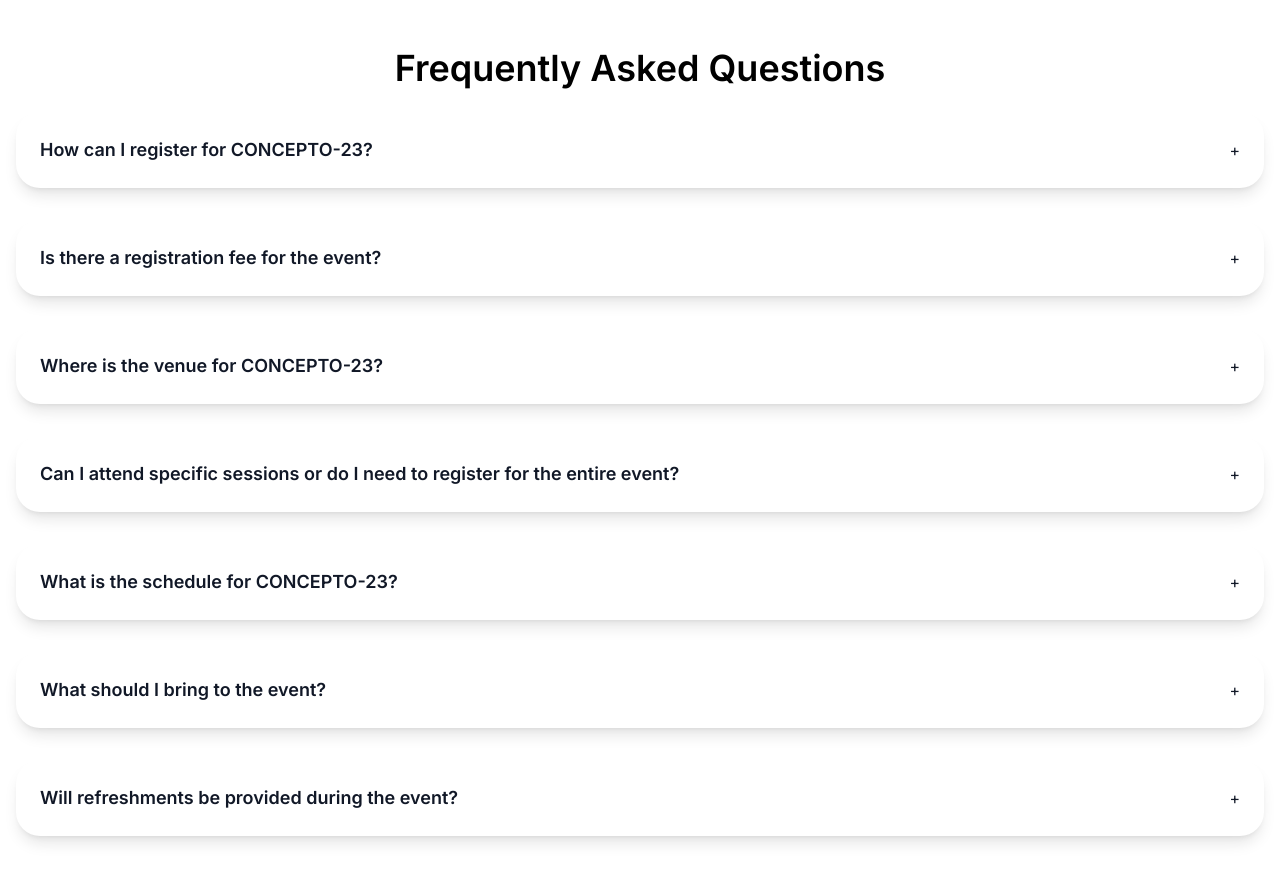
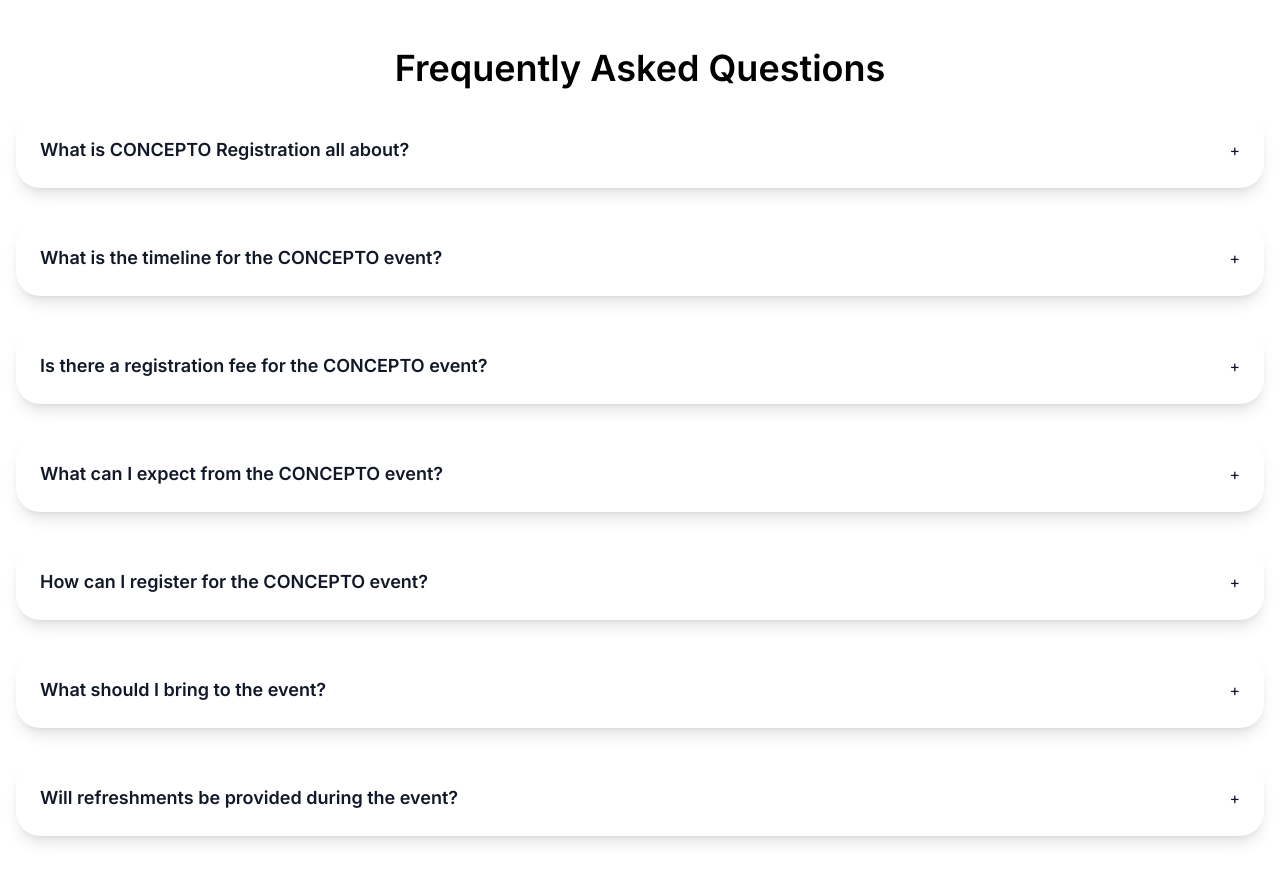
Before and after one commit to AkashSasikumar47/ieee-concepto-webiste, a Next.js app: page / in a window 1280 px wide. Shown: the part 3900-4782 px from the top of the page. Built offline with nearby package versions, Linux system fonts and the light colour scheme.

Commit message:
Update FAQ.tsx

```diff
--- a/components/FAQ/FAQ.tsx
+++ b/components/FAQ/FAQ.tsx
@@ -13,24 +13,24 @@
 
     const faqData = [
         {
-            question: 'How can I register for CONCEPTO-23?',
-            answer: 'To register for CONCEPTO-23, simply click the "REGISTER" button on our homepage, fill out the registration form, and complete the registration process. You\'ll receive a confirmation email once your registration is successful.',
+            question: 'What is CONCEPTO Registration all about?',
+            answer: 'CONCEPTO Registration is your gateway to an exceptional journey of concept and ideation. It\'s a carnival of opportunities presented by IEEE SRM Student Branch, offering a platform to showcase innovative ideas, understand business models, refine presentation skills, and unleash your techie potential. It\'s a two-day event designed to foster creativity, problem-solving, and innovation to address societal challenges.',
         },
         {
-            question: 'Is there a registration fee for the event?',
-            answer: 'No, CONCEPTO-23 is a free event. There is no registration fee, and all sessions and workshops are accessible at no cost.',
+            question: 'What is the timeline for the CONCEPTO event?',
+            answer: 'The CONCEPTO event spans two days: Day 1 focuses on exploring and creating, with sessions covering understanding business models, finding inspiration, interactive Q&A, networking, team building, and innovative thinking. Day 2 centers around presentation and excellence, with sessions on presentation tips, pitching essentials, refining pitches and presentations, pitching ideas to a panel, receiving feedback, and networking.',
         },
         {
-            question: 'Where is the venue for CONCEPTO-23?',
-            answer: 'CONCEPTO-23 will be held at TP 501/502. You can reach the venue by 9 am.',
+            question: 'Is there a registration fee for the CONCEPTO event?',
+            answer: 'Yes, IEEE SRM Student Branch is introducing registration fees for participants attending the CONCEPTO event. Individual registration is priced at only Rs. 99, and a team of two can register for only Rs. 149.',
         },
         {
-            question: 'Can I attend specific sessions or do I need to register for the entire event?',
-            answer: 'You have the flexibility to choose which sessions to attend. While we recommend registering for the entire event to maximize your experience, you can also register for specific sessions of interest.',
+            question: 'What can I expect from the CONCEPTO event?',
+            answer: 'CONCEPTO offers a valuable space to share and develop your concepts, whether you have a concrete solution to a specific problem or a collection of ideas that could lead to meaningful innovations. It\'s an opportunity to enhance and explore your professional skills, engage with like-minded participants, receive expert recommendations on effective presentations and pitching, and present your ideas in a business setting. The event also provides networking opportunities and the chance to celebrate your achievements.',
         },
         {
-            question: 'What is the schedule for CONCEPTO-23?',
-            answer: 'The event spans two days with a variety of sessions, workshops, and activities. You can find the detailed schedule on our "Event Schedule" page, which includes session timings, topics, and speaker information.',
+            question: 'How can I register for the CONCEPTO event?',
+            answer: 'To register for the CONCEPTO event, simply follow the registration process. You can register as an individual for Rs. 99 or as a team of two for Rs. 149. Click the "REGISTER" button on our homepage to get started and embark on this exciting journey of innovation and ideation.',
         },
         {
             question: 'What should I bring to the event?',
@@ -41,6 +41,7 @@
             answer: 'Yes, we will provide refreshments to keep you energized throughout the day. You can expect snacks and beverages during designated break times.',
         },
     ];
+
 
     return (
         <section className="bg-white py-16 mb-16">
```
